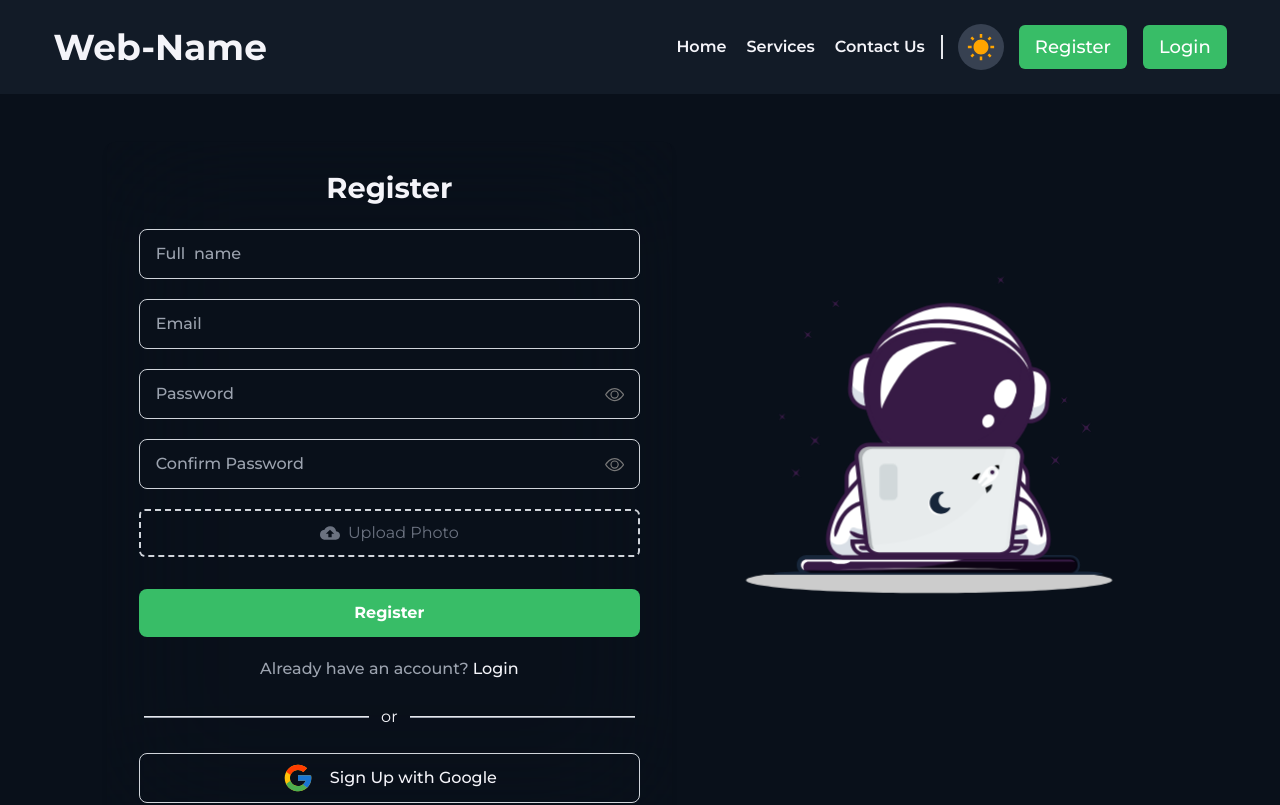
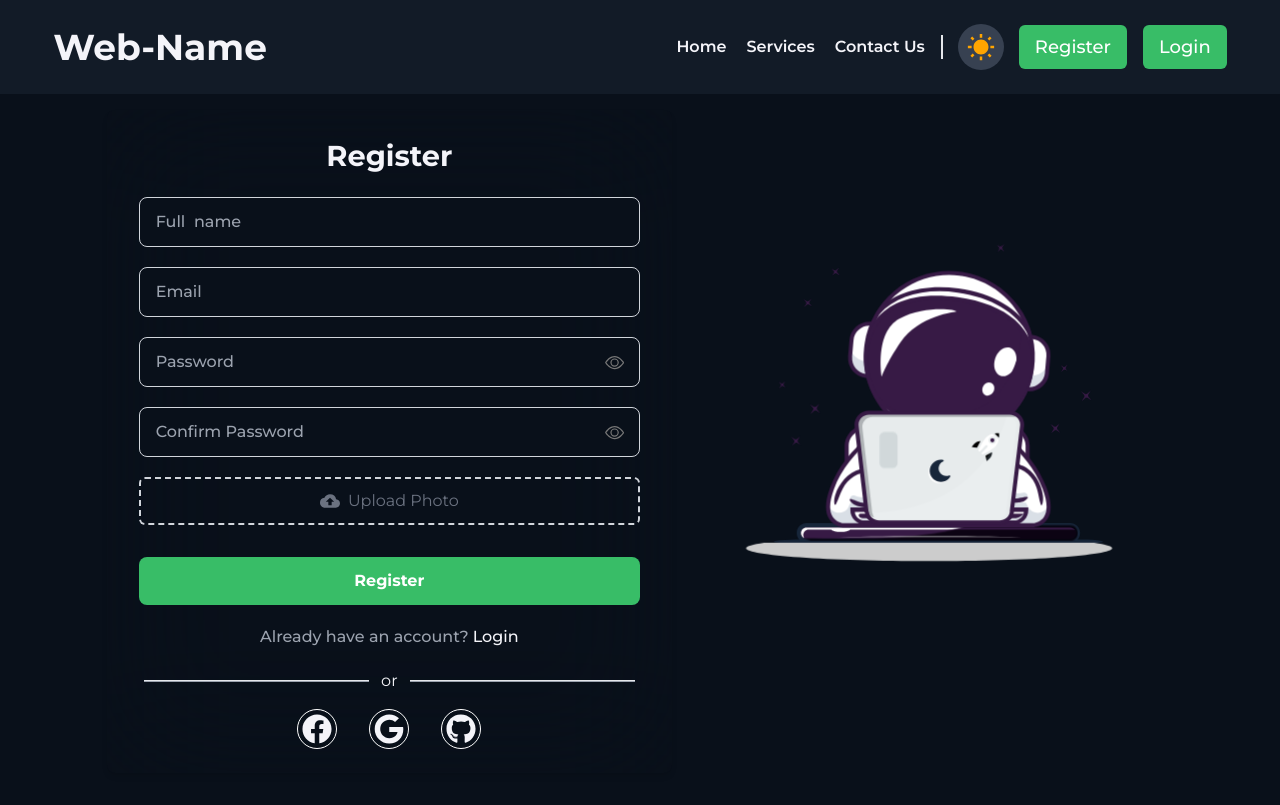
Before and after one commit to tariqul420/Kutto, a React (Vite) app: page /register in a window 1280 px wide. Shown: the top 805 px of the page. Built offline with nearby package versions, Linux system fonts and the light colour scheme; no server answers.

Commit message:
add social btn

```diff
--- /dev/null
+++ b/src/Components/Auth/SocialBtn.jsx
@@ -0,0 +1,82 @@
+import { GoogleAuthProvider, FacebookAuthProvider, GithubAuthProvider } from "firebase/auth";
+import { FaFacebook, FaGithub, FaGoogle } from "react-icons/fa";
+import toast from "react-hot-toast";
+import { useLocation, useNavigate } from "react-router-dom";
+import PropTypes from "prop-types";
+import useAuth from "../../Hook/useAuth";
+
+const SocialBtn = ({ redirectUrl }) => {
+    const { socialLogin } = useAuth();
+    const location = useLocation();
+    const navigate = useNavigate();
+
+    const facebookProvider = new FacebookAuthProvider();
+    const googleProvider = new GoogleAuthProvider();
+    const githubProvider = new GithubAuthProvider();
+
+    const successMessage = location.pathname === "/login" ? "Login successfully ❤️" : "Registration successfully ❤️";
+
+    const handelFacebook = async () => {
+        try {
+            await socialLogin(facebookProvider)
+                .then(() => {
+                    toast.success(successMessage)
+                    navigate(redirectUrl)
+                }).catch(error => {
+                    toast.error(error.code)
+                })
+        } catch (error) {
+            toast.error(error.code)
+        }
+    };
+
+    const handelGoogle = async () => {
+        try {
+            await socialLogin(googleProvider)
+                .then(() => {
+                    toast.success(successMessage)
+                    navigate(redirectUrl)
+                }).catch(error => {
+                    toast.error(error.code)
+                })
+        } catch (error) {
+            toast.error(error.code)
+        }
+    };
+
+    const handelGithub = async () => {
+        try {
+            await socialLogin(githubProvider)
+            toast.success(successMessage)
+            navigate(redirectUrl)
+        } catch (error) {
+            toast.error(error.code)
+        }
+    };
+
+    return (
+        <ul className="border-solid border-black text-3xl flex gap-8">
+            <li
+                onClick={handelFacebook}
+                className="border cursor-pointer border-solid border-black dark:border-white p-1 rounded-full">
+                <FaFacebook />
+            </li>
+            <li
+                onClick={handelGoogle}
+                className="border cursor-pointer border-solid border-black dark:border-white p-1 rounded-full">
+                <FaGoogle />
+            </li>
+            <li
+                onClick={handelGithub}
+                className="border cursor-pointer border-solid border-black dark:border-white p-1 rounded-full">
+                <FaGithub />
+            </li>
+        </ul>
+    );
+};
+
+SocialBtn.propTypes = {
+    redirectUrl: PropTypes.string.isRequired,
+};
+
+export default SocialBtn;
--- a/src/Pages/Authentication/Register.jsx
+++ b/src/Pages/Authentication/Register.jsx
@@ -1,24 +1,21 @@
-import { GoogleAuthProvider } from "firebase/auth";
 import { useState } from "react";
 import Lottie from "lottie-react";
 import { useForm } from "react-hook-form";
 import { BsEye, BsEyeSlash } from "react-icons/bs";
-import { FcGoogle } from "react-icons/fc";
 import { MdCloudUpload, MdError } from "react-icons/md";
 import { Link, useNavigate } from "react-router-dom";
 import useAuth from "../../Hook/useAuth";
 import spaceRegister from '../../assets/Lottie/space_register.json'
 import toast from "react-hot-toast";
 import ImageUpload from "../../Api/ImageUpload";
+import SocialBtn from "../../Components/Auth/SocialBtn";
 
 const Register = () => {
     const [isEyeOpen, setIsEyeOpen] = useState(false);
     const [isEyeOpenRe, setIsEyeOpenRe] = useState(false);
     const { register, handleSubmit, reset, watch, formState: { errors } } = useForm()
-    const { socialAuth, createUser, updateUserProfile } = useAuth()
+    const { createUser, updateUserProfile } = useAuth()
     const navigate = useNavigate()
-
-    const googleProvider = new GoogleAuthProvider();
 
     const onSubmit = async (data) => {
         const { fullName, email, password, photo } = data;
@@ -46,7 +43,7 @@ const Register = () => {
 
     return (
         <>
-            <section className="w-11/12 md:w-10/12 mx-auto h-auto flex flex-col-reverse lg:flex-row my-0 lg:my-12">
+            <section className="w-11/12 md:w-10/12 mx-auto h-auto flex flex-col-reverse lg:flex-row my-0 lg:mt-4 lg:mb-12">
                 {/* Register Form */}
                 <div className="shadow-md backdrop-blur-3xl rounded-lg sm:py-6 sm:px-8 p-4 flex flex-col gap-5 flex-1">
                     <form onSubmit={handleSubmit(onSubmit)} className="w-full flex flex-col gap-5">
@@ -137,8 +134,8 @@ const Register = () => {
                             )}
                         </div>
 
+                        {/* Photo */}
                         <div>
-                            {/* Photo */}
                             <label
                                 htmlFor="photo"
                                 className="flex items-center justify-center w-full h-12 border-2 border-dashed border-gray-300 rounded-md cursor-pointer hover:border-color-accent transition-all"
@@ -180,19 +177,15 @@ const Register = () => {
                         </div>
                     </form>
 
-                    <div className="w-full my-1 flex items-center justify-center gap-3">
-                        <hr className="w-[45%] bg-gray-400 h-[2px]" />
-                        <p>or</p>
-                        <hr className="w-[45%] bg-gray-400 h-[2px]" />
+                    <div className="flex flex-col items-center justify-center space-y-4">
+                        <div className="w-full flex items-center justify-center gap-3">
+                            <hr className="w-[45%] bg-gray-400 h-[2px]" />
+                            <p>or</p>
+                            <hr className="w-[45%] bg-gray-400 h-[2px]" />
+                        </div>
+
+                        <SocialBtn redirectUrl="/" />
                     </div>
-
-                    <button
-                        onClick={() => socialAuth(googleProvider)}
-                        className="flex items-center justify-center py-2 px-4 gap-4 border border-gray-300 rounded-lg w-full text-[1rem] font-medium"
-                    >
-                        <FcGoogle className="text-[2rem]" />
-                        Sign Up with Google
-                    </button>
                 </div>
 
                 {/* Lottie image */}
```
